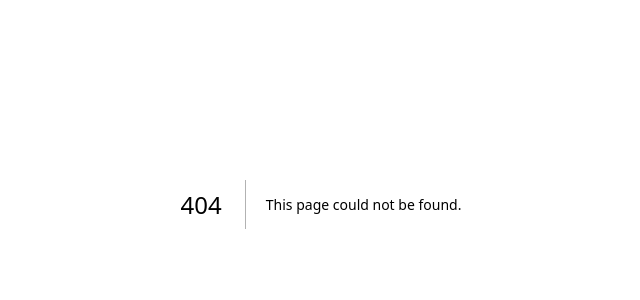
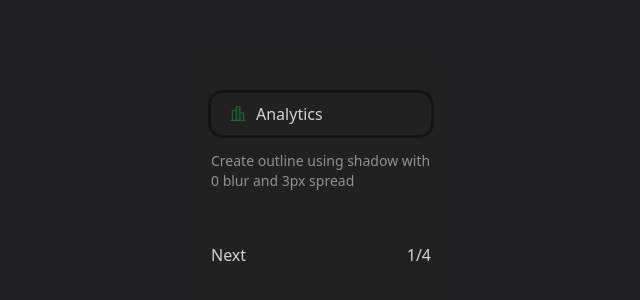
Before and after one commit to nstfkc/nstfkc.com, a Next.js app: page /button-tutorial in a window 1280 px wide. Before the commit this address had no page. Shown: the part 196-496 px from the top of the page, without its empty margins (319-959 px from the left). Built offline with nearby package versions, Linux system fonts and the light colour scheme.

Commit message:
button tutorial

```diff
--- /dev/null
+++ b/app/button-tutorial/components/Steps.tsx
@@ -0,0 +1,109 @@
+"use client";
+import { useEffect, useState } from "react";
+import { PiChartBarHorizontalDuotone } from "react-icons/pi";
+
+const StepOne = () => {
+  return (
+    <div className="w-[220px] flex flex-col">
+      <button className="rounded-[12px] shadow-[0px_0px_0px_3px_rgba(0,0,0,0.4)] p-[1px]">
+        <div className="flex items-center gap-2 px-4 py-2">
+          <PiChartBarHorizontalDuotone className="-rotate-90 text-green-600/50 text-xl" />
+          <span>Analytics</span>
+        </div>
+      </button>
+      <div className="h-[60px] py-4 text-white/50 text-sm">
+        <p>Create outline using shadow with 0 blur and 3px spread</p>
+      </div>
+    </div>
+  );
+};
+
+// Add gradient bg to button
+const StepTwo = () => {
+  return (
+    <div className="w-[220px] flex flex-col">
+      <button className="rounded-[12px] shadow-[0px_0px_0px_3px_rgba(0,0,0,0.4)] bg-gradient-to-b from-white/10 to-transparent p-[1px]">
+        <div className="flex items-center gap-2 px-4 py-2">
+          <PiChartBarHorizontalDuotone className="-rotate-90 text-green-600/50 text-xl" />
+          <span>Analytics</span>
+        </div>
+      </button>
+      <div className="h-[60px] py-4 text-white/50 text-sm">
+        <p>
+          Add a gradient bg to the button starts from white with 10% opacity to
+          transparent
+        </p>
+      </div>
+    </div>
+  );
+};
+
+const StepThree = () => {
+  return (
+    <div className="w-[220px] flex flex-col">
+      <button className="rounded-[12px] shadow-[0px_0px_0px_3px_rgba(0,0,0,0.4)] bg-gradient-to-b from-white/10 to-transparent p-[1px]">
+        <div className="flex items-center gap-2 px-4 py-2 bg-zinc-800/90 rounded-[11px]">
+          <PiChartBarHorizontalDuotone className="-rotate-90 text-green-600/50 text-xl" />
+          <span>Analytics</span>
+        </div>
+      </button>
+      <div className="h-[60px] py-4 text-white/50 text-sm">
+        <p>Add a slightly lighter bg than the surface to the inner div.</p>
+      </div>
+    </div>
+  );
+};
+
+const StepFour = () => {
+  return (
+    <div className="w-[220px] flex flex-col">
+      <button className="relative overflow-hidden rounded-[12px] shadow-[0px_0px_0px_3px_rgba(0,0,0,0.4)] bg-gradient-to-b from-white/10 to-transparent p-[1px] active:from-white/5 outline-none">
+        <div className="w-[40%] h-[100px] absolute rotate-[15deg] opacity-50 left-[-8%] top-[-50%] bg-gradient-to-r from-transparent via-green-400/20 to-transparent"></div>
+        <div className="flex items-center gap-2 px-4 py-2 bg-zinc-800/90 rounded-[11px]">
+          <PiChartBarHorizontalDuotone className="-rotate-90 text-green-600/50 text-xl" />
+          <span>Analytics</span>
+        </div>
+      </button>
+      <div className="h-[60px] py-4 text-white/50 text-sm">
+        <p>
+          Add glow using another div with gradient bg and align the crease with
+          the icon.
+        </p>
+      </div>
+    </div>
+  );
+};
+
+export const Steps = () => {
+  const [step, setStep] = useState(1);
+  const nextStep = () => {
+    setStep((prev) => (prev === 4 ? 1 : prev + 1));
+  };
+
+  useEffect(() => {
+    window.addEventListener("keydown", (e) => {
+      if (e.key === "ArrowRight") {
+        nextStep();
+      }
+    });
+  }, []);
+
+  return (
+    <div className="text-white/80">
+      {step === 1 ? (
+        <StepOne />
+      ) : step === 2 ? (
+        <StepTwo />
+      ) : step === 3 ? (
+        <StepThree />
+      ) : step === 4 ? (
+        <StepFour />
+      ) : null}
+
+      <div className="py-12 flex justify-between">
+        <button onClick={nextStep}>Next</button>
+        <span>{step}/4</span>
+      </div>
+    </div>
+  );
+};
--- /dev/null
+++ b/app/button-tutorial/page.tsx
@@ -0,0 +1,11 @@
+import { Steps } from "./components/Steps";
+
+const ButtonTutorial = () => {
+  return (
+    <div className="w-screen h-screen bg-zinc-950/90 flex items-center justify-center">
+      <Steps />
+    </div>
+  );
+};
+
+export default ButtonTutorial;
--- a/package.json
+++ b/package.json
@@ -19,7 +19,7 @@
     "next": "14.0.4",
     "react": "^18",
     "react-dom": "^18",
-    "react-icons": "^4.12.0"
+    "react-icons": "^5.0.0"
   },
   "devDependencies": {
     "typescript": "^5",
```
Also changed, not shown: 1 other file (tests, documents, lock files or other folders).
